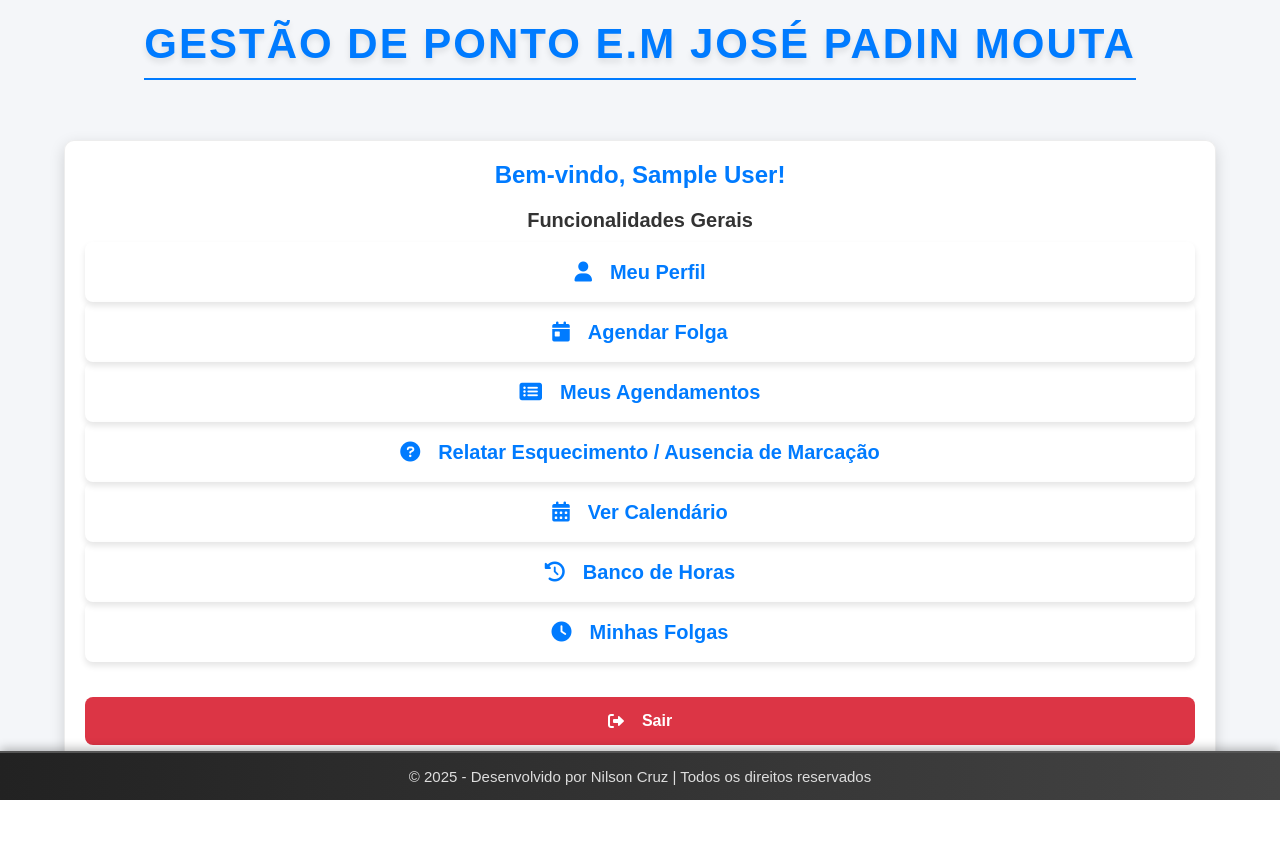
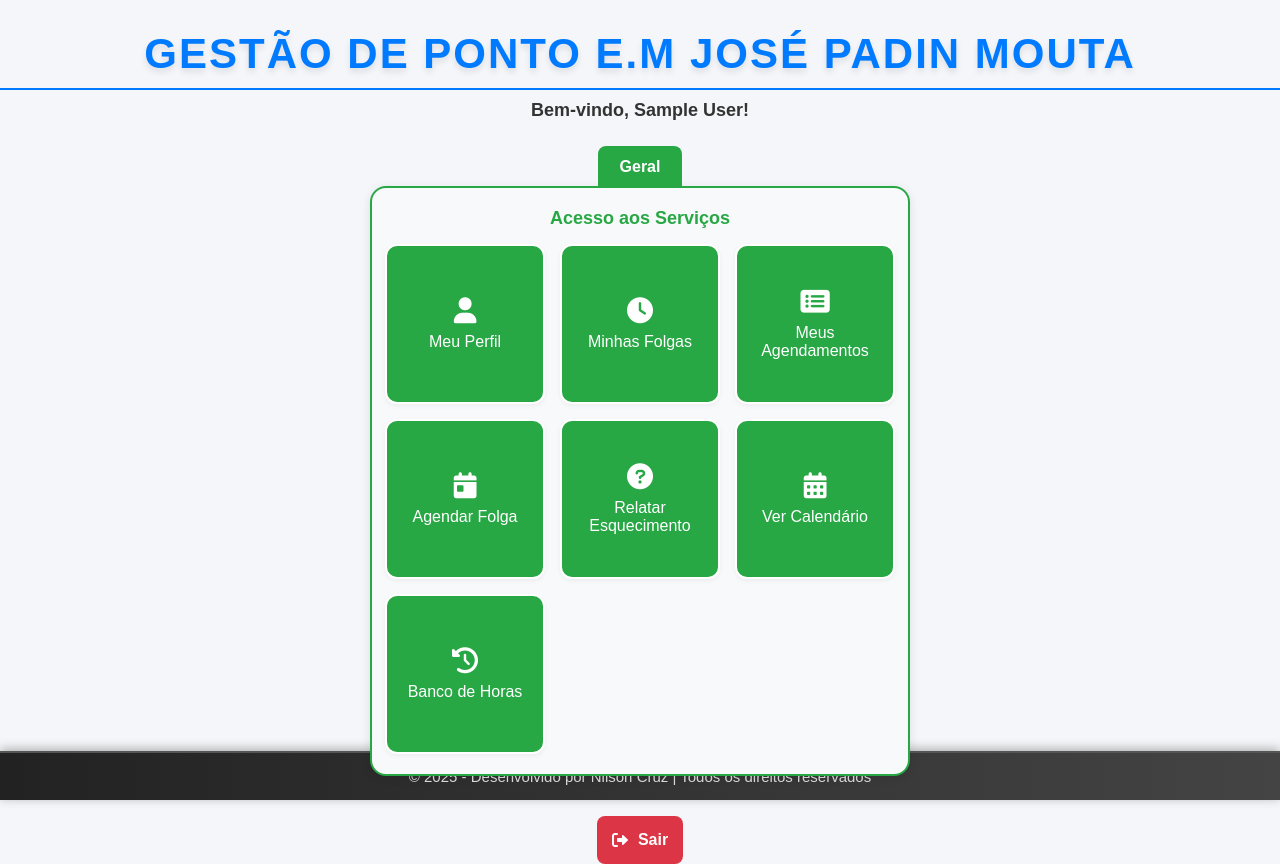
Before and after one commit to nilcruz94/gestao-padin, a Flask app: page /index in a window 1280 px wide. Before the commit the page ends 800 px from the top, so only its background shows below. Run offline with Flask 3, Linux system fonts and the light colour scheme; a user stored in the database is signed in; tables that the repository leaves empty hold one stand-in row (values such as "Sample post").

Commit message:
Atualiza layout: borda branca em volta dos itens e ajustes visuais nos cards

```diff
--- a/app.py
+++ b/app.py
@@ -286,8 +286,8 @@ def minhas_justificativas():
     print(f"Agendamentos: {agendamentos}")  # Adicione isso para verificar os dados
     return render_template('minhas_justificativas.html', agendamentos=agendamentos)
 
-# Rota Agendar
 @app.route('/agendar', methods=['GET', 'POST'])
+@login_required
 def agendar():
     if request.method == 'POST':
         tipo_folga       = request.form['tipo_folga']         # Código do motivo: 'AB', 'BH', 'DS', 'TRE', 'FS'
@@ -304,6 +304,13 @@ def agendar():
         if tipo_folga == 'AB':
             motivo     = 'AB'
             tipo_folga = 'AB'
+
+        # Validação específica para TRE: verifica se tipo_folga ou motivo são "TRE"
+        if tipo_folga == 'TRE' or motivo == 'TRE':
+            usuario = User.query.get(current_user.id)  # Buscar o usuário atualizado
+            if usuario.tre_total <= 0:
+                flash("Você não possui TREs disponíveis para agendar.", "danger")
+                return render_template('agendar.html')
 
         # mapeia o código para descrição legível
         descricao_motivo = {
@@ -359,7 +366,8 @@ def agendar():
 
         total_minutos = (horas * 60) + minutos
         usuario = User.query.get(current_user.id)
-        if usuario.banco_horas < total_minutos:
+
+        if tipo_folga == 'BH' and usuario.banco_horas < total_minutos:
             flash("Você não possui horas suficientes no banco de horas para este agendamento.", "danger")
             return redirect(url_for('index'))
 
@@ -432,6 +440,7 @@ E.M José Padin Mouta
         return redirect(url_for('index'))
 
     return render_template('agendar.html')
+
 
 # Rota de Calendário de Folgas
 @app.route('/calendario', defaults={'year': 2025, 'month': 1}, methods=['GET', 'POST'])
@@ -777,13 +786,16 @@ def relatorio_ponto():
                 'registro':      esc.usuario.registro,
                 'tipo':          'Esquecimento de Ponto',
                 'data':          esc.data_esquecimento,
-                'motivo':        esc.motivo,                  # <<< aqui pegamos o motivo do banco
+                'motivo':        esc.motivo,
                 'horapentrada':  esc.hora_primeira_entrada or '—',
                 'horapsaida':    esc.hora_primeira_saida  or '—',
                 'horasentrada':  esc.hora_segunda_entrada or '—',
                 'horassaida':    esc.hora_segunda_saida   or '—',
                 'conferido':     esc.conferido
             })
+
+        # 🔠 Ordenar os registros em ordem alfabética pelo nome do usuário
+        registros.sort(key=lambda r: r['usuario'].nome.lower())
 
     return render_template(
         'relatorio_ponto.html',
@@ -833,15 +845,13 @@ def criar_admin():
     else:
         return 'A conta administrador já existe.'
 
-
+# Rota de Deferir Folgas
 @app.route('/deferir_folgas', methods=['GET', 'POST'])
 @login_required
 def deferir_folgas():
     if current_user.tipo == 'administrador':
-        # Exibir folgas de todos os funcionários com status pendente ou em espera
         folgas = Agendamento.query.filter(Agendamento.status.in_(['em_espera', 'pendente'])).all()
     else:
-        # Exibir apenas folgas do próprio funcionário com status pendente ou em espera
         folgas = Agendamento.query.filter(
             Agendamento.funcionario_id == current_user.id,
             Agendamento.status.in_(['em_espera', 'pendente'])
@@ -853,15 +863,12 @@ def deferir_folgas():
         folga = Agendamento.query.get(folga_id)
 
         if folga:
-            usuario = User.query.get(folga.funcionario_id)  # Recupera o usuário
+            usuario = User.query.get(folga.funcionario_id)
 
-            # Caso seja do tipo "Banco de Horas" e o status seja deferido
             if folga.motivo == 'BH' and novo_status == 'deferido':
-                total_minutos = (folga.horas * 60) + folga.minutos  # Total em minutos da folga
+                total_minutos = (folga.horas * 60) + folga.minutos
                 if usuario.banco_horas >= total_minutos:
-                    usuario.banco_horas -= total_minutos  # Subtrai do banco de horas
-
-                    # Registra a operação na tabela BancoDeHoras
+                    usuario.banco_horas -= total_minutos
                     novo_banco_horas = BancoDeHoras(
                         funcionario_id=usuario.id,
                         horas=folga.horas,
@@ -877,12 +884,15 @@ def deferir_folgas():
                     flash("O funcionário não tem horas suficientes no banco de horas para este agendamento.", "danger")
                     return redirect(url_for('deferir_folgas'))
 
-            # Caso a folga seja do tipo TRE e esteja sendo deferida, atualiza os campos
             if folga.motivo == 'TRE' and novo_status == 'deferido':
-                usuario.tre_total -= 1
-                usuario.tre_usufruidas += 1
+                # Somente decrementa se tre_total > 0 para evitar números negativos
+                if usuario.tre_total > 0:
+                    usuario.tre_total -= 1
+                    usuario.tre_usufruidas += 1
+                else:
+                    flash("Não é possível deferir esta folga TRE porque o usuário não possui TRE disponível.", "danger")
+                    return redirect(url_for('deferir_folgas'))
 
-            # Atualiza o status do agendamento
             folga.status = novo_status
 
             try:
@@ -890,7 +900,6 @@ def deferir_folgas():
                 flash(f"A folga de {folga.funcionario.nome} foi {novo_status} com sucesso!",
                       "success" if novo_status == 'deferido' else "danger")
 
-                # Monta e envia o e-mail para notificar o usuário com mensagem formal e adicional
                 if novo_status == 'deferido':
                     assunto = "E.M José Padin Mouta - Deferimento de Folga"
                     mensagem_html = f"""
@@ -968,7 +977,7 @@ E.M José Padin Mouta
                     """
                     mensagem_texto = f"""Prezado(a) Senhor(a) {usuario.nome},
 
-Cumprimentando-o(a), comunicamos que, após análise criteriosa, a sua solicitação de FOLGA para o dia {folga.data.strftime('%d/%m/%Y')} não pôde ser DEFERIDA pela direção da unidade escolar.
+Cumprimentando-o, comunicamos que, após análise criteriosa, a sua solicitação de FOLGA para o dia {folga.data.strftime('%d/%m/%Y')} não pôde ser DEFERIDA pela direção da unidade escolar.
 
 Lamentamos o inconveniente e estamos à disposição para eventuais esclarecimentos ou para discutir alternativas viáveis. Agradecemos a sua compreensão.
 
@@ -988,7 +997,7 @@ E.M José Padin Mouta
         else:
             flash("Agendamento não encontrado.", "danger")
 
-    # Reconsulta os registros após a operação para atualizá-los na página
+    # Atualiza a lista após qualquer ação
     if current_user.tipo == 'administrador':
         folgas = Agendamento.query.filter(Agendamento.status.in_(['em_espera', 'pendente'])).all()
     else:
@@ -1012,10 +1021,11 @@ def historico():
     # Limite anual de folgas abonadas
     limite_abonadas_ano = 6
 
-    # Contabiliza folgas abonadas (motivo 'AB') no ano atual usando Agendamento
+    # ✅ Contabiliza apenas folgas abonadas deferidas no ano atual
     abonadas_ano_atual = Agendamento.query.filter(
         Agendamento.funcionario_id == current_user.id,
         Agendamento.motivo == 'AB',
+        Agendamento.status == 'deferido',  # Só conta as deferidas
         Agendamento.data >= datetime.date(ano_atual, 1, 1),
         Agendamento.data <= datetime.date(ano_atual, 12, 31)
     ).count()
--- a/templates/index.html
+++ b/templates/index.html
@@ -1,17 +1,148 @@
 <!DOCTYPE html>
 <html lang="pt-br">
 <head>
-  <meta charset="UTF-8">
-  <meta name="viewport" content="width=device-width, initial-scale=1.0">
+  <meta charset="UTF-8" />
+  <meta name="viewport" content="width=device-width, initial-scale=1.0"/>
   <title>Índice</title>
   <link rel="stylesheet" href="{{ url_for('static', filename='css/style.css') }}">
-  <!-- FontAwesome para ícones -->
   <link rel="stylesheet" href="https://cdnjs.cloudflare.com/ajax/libs/font-awesome/6.0.0-beta3/css/all.min.css">
-</head>
+  <style>
+    body {
+      margin: 0;
+      font-family: Arial, sans-serif;
+      box-sizing: border-box;
+    }
+    *, *:before, *:after {
+      box-sizing: inherit;
+    }
 
-<style>
-  /* Estilo para o link de logout */
-  a.logout-btn {
+    /* Container das abas */
+    .tabs {
+      display: flex;
+      justify-content: center;
+      gap: 10px;
+      flex-wrap: wrap;
+      position: relative;
+      z-index: 10;
+      background: transparent;
+      margin: 0;
+      padding: 0;
+      padding-top: 5px;
+      user-select: none;
+    }
+
+    /* Cada aba */
+    .tab {
+      background-color: #f0f0f0;
+      padding: 10px 20px;
+      cursor: pointer;
+      font-weight: bold;
+      border: 2px solid #28a745; /* borda verde */
+      border-bottom: none;
+      border-radius: 8px 8px 0 0;
+      color: #333;
+      position: relative;
+      z-index: 20;
+      transition: background-color 0.3s ease, color 0.3s ease;
+      margin: 0;
+      box-sizing: border-box;
+    }
+
+    /* Aba ativa */
+    .tab.active {
+      background-color: #28a745;
+      color: white;
+      border-color: #28a745;
+      border-bottom: none;
+    }
+
+    /* Texto "Acesso aos Serviços" centralizado e destacado */
+    .access-services {
+      font-weight: 700;
+      font-size: 18px;
+      color: #28a745;
+      margin: 0 0 15px 0;
+      text-align: center;
+    }
+
+    /* Container dos cards */
+    .cards-container {
+      display: none;
+      justify-content: center;
+      padding: 0 10px 10px 10px;
+      margin: 0 auto;
+      max-width: 560px;
+      box-sizing: border-box;
+      width: 100%;
+    }
+
+    .cards-container.active {
+      display: flex;
+    }
+
+    /* Card completo */
+    .cards-wrapper {
+      background-color: #f8f9fa;
+      padding: 20px;
+      border: 2px solid #28a745;
+      border-radius: 16px;
+      box-shadow: 0 2px 10px rgba(0,0,0,0.1);
+      width: 100%;
+      box-sizing: border-box;
+      position: relative;
+      z-index: 1;
+      margin: 0;
+    }
+
+    /* Grid dos cards */
+    .cards-grid {
+      display: grid;
+      grid-template-columns: repeat(3, 160px);
+      gap: 15px;
+      justify-content: center;
+    }
+
+    /* Cada card */
+    .card {
+      background-color: #28a745;
+      color: white;
+      border: 2px solid white; /* borda branca padrão */
+      border-radius: 12px;
+      width: 160px;
+      height: 160px;
+      padding: 20px;
+      text-align: center;
+      transition: all 0.3s ease;
+      text-decoration: none;
+      display: flex;
+      flex-direction: column;
+      align-items: center;
+      justify-content: center;
+      box-shadow: 0 2px 5px rgba(0, 0, 0, 0.05);
+      cursor: pointer;
+      user-select: none;
+    }
+
+    /* Hover com borda verde e sombra mais forte */
+    .card:hover {
+      transform: scale(1.05);
+      border-color: #1e7e34; /* verde mais escuro */
+      background-color: #218838;
+      box-shadow: 0 6px 15px rgba(33, 136, 56, 0.6);
+      transition: all 0.3s ease;
+      text-decoration: none;
+      color: white;
+    }
+
+    .card i {
+      font-size: 26px;
+      margin-bottom: 10px;
+      color: white;
+      pointer-events: none;
+    }
+
+    /* Botão sair */
+    .logout-btn {
       display: flex;
       align-items: center;
       justify-content: center;
@@ -23,123 +154,114 @@
       border-radius: 8px;
       font-size: 16px;
       font-weight: bold;
-      transition: box-shadow 0.3s ease-in-out;
-      margin-top: 20px;
-  }
-  a.logout-btn:hover {
-      box-shadow: 0 0 5px 2px rgba(0, 0, 0, 0.2);
-      background-color: #dc3545;
+      margin: 30px auto 0;
+      max-width: 200px;
+      user-select: none;
     }
 
-  a {
-      text-decoration: none;
-  }
-  a:hover {
-      text-decoration: none;
+    /* Título do site */
+    .titulo-site {
+      text-align: center;
+      margin: 30px 0 10px;
     }
 
-  /* Container principal que envolve todo o conteúdo */
-  .container {
-      width: 90%;
-      max-width: 1200px;
-      margin: 20px auto;
-      box-sizing: border-box;
-      padding: 20px;
+    /* Boas-vindas */
+    .welcome-container {
+      text-align: center;
+      margin-bottom: 20px;
+      font-size: 18px;
+      color: #333;
+      font-weight: 600;
     }
 
+    /* Rodapé */
+    footer {
+      text-align: center;
+      margin-top: 30px;
+      font-size: 14px;
+    }
+
+    /* Flash messages */
     .flash-container {
-      margin: 15px;
-      padding: 10px;
+      text-align: center;
+      margin-bottom: 20px;
     }
 
     .flash {
-      padding: 10px;
+      padding: 10px 20px;
+      margin: 5px auto;
       border-radius: 5px;
-      text-align: center;
-      font-weight: bold;
-      color: white;
-      opacity: 1;
+      width: fit-content;
     }
 
-  .flash.warning {
-      background-color: #ff9800;
-      padding: 10px;
-      border-radius: 5px;
-      text-align: center;
-      font-weight: bold;
-      color: white;
+    .flash.success {
+      background-color: #d4edda;
+      color: #155724;
     }
 
-  .flash .link-perfil {
-      color: #fff;
-      font-weight: bold;
-      text-decoration: underline;
+    .flash.error {
+      background-color: #f8d7da;
+      color: #721c24;
     }
 
-  .flash .link-perfil:hover {
-      color: #004085;
-      text-decoration: none;
+    /* Responsividade */
+    @media (max-width: 768px) {
+      .cards-grid {
+        grid-template-columns: repeat(2, 140px);
+        gap: 12px;
       }
 
-  /* Estilização para os títulos de seção */
-  .section-title {
-      margin-bottom: 10px;
-      font-size: 20px;
-      font-weight: bold;
-      color: #333;
+      .card {
+        width: 140px;
+        height: 140px;
       }
 
-  /* Form container para organizar o conteúdo interno em coluna */
-  .form-container {
-      display: flex;
-      flex-direction: column;
-      align-items: stretch;
+      .card i {
+        font-size: 22px;
       }
 
-  /* Container para organizar as seções lado a lado */
-  .menu-columns {
-      display: flex;
-      gap: 20px;
-      width: 100%;
+      .access-services {
+        font-size: 16px;
+        margin-bottom: 12px;
       }
 
-  .menu-column {
-      flex: 1;
-      min-width: 300px;
+      .cards-container {
+        max-width: 360px;
+        padding: 0 5px 10px 5px;
+      }
     }
 
-  /* Media Queries para dispositivos móveis */
-  @media (max-width: 768px) {
-      .menu-columns {
-          flex-direction: column;
-          gap: 10px;
+    @media (max-width: 480px) {
+      .cards-grid {
+        grid-template-columns: 1fr;
       }
-      .menu-column {
-          min-width: auto;
+
+      .card {
+        width: 100%;
+        max-width: 260px;
+        height: auto;
       }
-      .section-title {
-          font-size: 18px;
-          margin-bottom: 8px;
-      }
-      a.logout-btn {
-          font-size: 14px;
-          padding: 12px;
+
+      .cards-container {
+        max-width: 280px;
+        padding: 0 5px 10px 5px;
       }
     }
   </style>
+</head>
+<body>
+  <h1 class="titulo-site">Gestão de Ponto E.M José Padin Mouta</h1>
 
-<body>
-  <div class="titulo-container">
-      <h1 class="titulo-site">Gestão de Ponto E.M José Padin Mouta</h1>
+  <!-- Mensagem de boas-vindas no topo, centralizada -->
+  <div class="welcome-container">
+    Bem-vindo, {{ current_user.nome }}!
   </div>
 
   {% with messages = get_flashed_messages(with_categories=true) %}
   {% if messages %}
   <div class="flash-container">
     {% for category, message in messages %}
-              <div class="flash {{ category }}">
-                  {{ message | safe }}
-              </div>
+      <div class="flash {{ category }}">{{ message|safe }}</div>
     {% endfor %}
   </div>
   <script>
@@ -154,68 +276,88 @@
   {% endif %}
   {% endwith %}
 
-  <div class="container">
-      <h1>Bem-vindo, <span class="nome-usuario">{{ current_user.nome }}</span>!</h1>
-      <div class="form-container">
-          <div class="menu-columns">
-              <!-- Funcionalidades Gerais -->
-              <div class="menu-column">
-                  <h2 class="section-title">Funcionalidades Gerais</h2>
-                  <a href="{{ url_for('perfil') }}" class="menu-item">
+  <div class="tabs">
+    <div class="tab active" onclick="showTab('geral')">Geral</div>
+    {% if current_user.tipo == 'administrador' %}
+    <div class="tab" onclick="showTab('admin')">Administrativo</div>
+    {% endif %}
+  </div>
+
+  <!-- Aba Geral -->
+  <div class="cards-container active" id="geral">
+    <div class="cards-wrapper">
+      <div class="access-services">
+        Acesso aos Serviços
+      </div>
+      <div class="cards-grid">
+        <a href="{{ url_for('perfil') }}" class="card">
           <i class="fas fa-user"></i> Meu Perfil
         </a>
-                  <a href="{{ url_for('agendar') }}" class="menu-item">
+        <a href="{{ url_for('historico') }}" class="card">
+          <i class="fas fa-clock"></i> Minhas Folgas
+        </a>
+        <a href="{{ url_for('minhas_justificativas') }}" class="card">
+          <i class="fas fa-list-alt"></i> Meus Agendamentos
+        </a>
+        <a href="{{ url_for('agendar') }}" class="card">
           <i class="fas fa-calendar-day"></i> Agendar Folga
         </a>
-                  <a href="{{ url_for('minhas_justificativas') }}" class="menu-item">
-                      <i class="fas fa-list-alt"></i> Meus Agendamentos
+        <a href="{{ url_for('relatar_esquecimento') }}" class="card">
+          <i class="fas fa-question-circle"></i> Relatar Esquecimento
         </a>
-                  <a href="{{ url_for('relatar_esquecimento') }}" class="menu-item">
-                      <i class="fas fa-question-circle"></i> Relatar Esquecimento / Ausencia de Marcação
-                  </a>
-                  <a href="{{ url_for('calendario') }}" class="menu-item">
+        <a href="{{ url_for('calendario') }}" class="card">
           <i class="fas fa-calendar-alt"></i> Ver Calendário
         </a>
-                  <a href="{{ url_for('banco_horas') }}" class="menu-item">
+        <a href="{{ url_for('banco_horas') }}" class="card">
           <i class="fas fa-history"></i> Banco de Horas
         </a>
-                  <a href="{{ url_for('historico') }}" class="menu-item">
-                      <i class="fas fa-clock"></i> Minhas Folgas
-                  </a>
+      </div>
+    </div>
   </div>
 
-              <!-- Funcionalidades Administrativas -->
+  <!-- Aba Administrativa -->
   {% if current_user.tipo == 'administrador' %}
-              <div class="menu-column">
-                  <h2 class="section-title">Funcionalidades Administrativas</h2>
-                  <a href="{{ url_for('deferir_folgas') }}" class="menu-item">
+  <div class="cards-container" id="admin">
+    <div class="cards-wrapper">
+      <div class="access-services">
+        Acesso aos Serviços
+      </div>
+      <div class="cards-grid">
+        <a href="{{ url_for('deferir_folgas') }}" class="card">
           <i class="fas fa-check-circle"></i> Deferir Folgas
         </a>
-                  <a href="{{ url_for('relatorio_ponto') }}" class="menu-item">
+        <a href="{{ url_for('relatorio_ponto') }}" class="card">
           <i class="fas fa-chart-bar"></i> Relatório de Ponto
         </a>
-                  <a href="{{ url_for('aprovar_usuarios') }}" class="menu-item">
+        <a href="{{ url_for('aprovar_usuarios') }}" class="card">
           <i class="fas fa-user-check"></i> Aprovar Usuários
         </a>
-                  <!-- Novo campo para visualizar agendamentos -->
-                  <a href="{{ url_for('admin_agendamentos') }}" class="menu-item">
+        <a href="{{ url_for('admin_agendamentos') }}" class="card">
           <i class="fas fa-calendar-alt"></i> Visualizar Agendamentos
         </a>
-                  <!-- Novo campo para visualizar prontuários -->
-                  <a href="{{ url_for('user_info_all') }}" class="menu-item">
+        <a href="{{ url_for('user_info_all') }}" class="card">
           <i class="fas fa-folder-open"></i> Prontuários
         </a>
       </div>
+    </div>
+  </div>
   {% endif %}
-          </div>
+
   <a href="{{ url_for('logout') }}" class="logout-btn">
     <i class="fas fa-sign-out-alt"></i> Sair
   </a>
-      </div>
-  </div>
-</body>
 
   <footer>
     <p>&copy; 2025 - Desenvolvido por Nilson Cruz | Todos os direitos reservados</p>
   </footer>
+
+  <script>
+    function showTab(id) {
+      document.querySelectorAll('.tab').forEach(t => t.classList.remove('active'));
+      document.querySelectorAll('.cards-container').forEach(c => c.classList.remove('active'));
+      document.querySelector(`.tab[onclick="showTab('${id}')"]`).classList.add('active');
+      document.getElementById(id).classList.add('active');
+    }
+  </script>
+</body>
 </html>
--- a/templates/relatorio_ponto.html
+++ b/templates/relatorio_ponto.html
@@ -182,7 +182,7 @@
                         </tr>
                     </thead>
                     <tbody>
-                        {% for item in registros|sort(attribute='data') %}
+                        {% for item in registros %}
                         <tr
                             data-id="{{ item.id }}"
                             data-tipo="{{ item.tipo }}"
```
Also changed, not shown: templates/historico.html (+26 -1 lines). Lines whose indentation alone changed are shown as unchanged.
